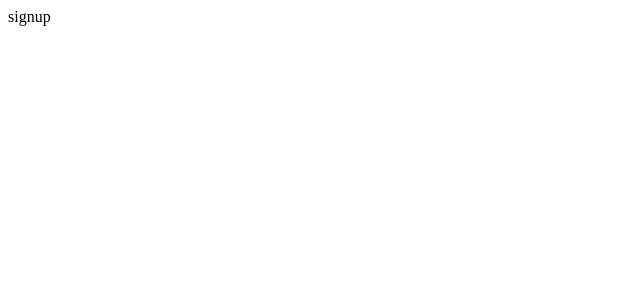
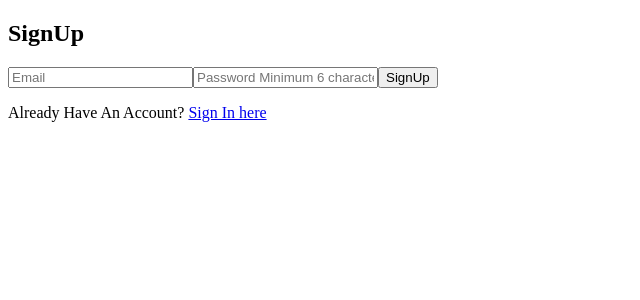
Before and after one commit to alexalextran/iotbay-10, a React (Create React App) app: page /signup in a window 1280 px wide. Shown: the top 300 px of the page, without its empty margins (0-640 px from the left). Built offline with nearby package versions, Linux system fonts and the light colour scheme.

Commit message:
basic html skeleton

```diff
--- a/src/Pages/LoginPage.jsx
+++ b/src/Pages/LoginPage.jsx
@@ -1,10 +1,22 @@
 import React from 'react';
+import { Link } from 'react-router-dom';
 
 const Loginpage = () => {
     return (
-        <div>
-            login page
+        <section className='signup'>
+
+        <div className='signupcard'>
+        <form>
+        <h1>Login</h1>
+        <input placeholder='Email' required ></input>
+        <input placeholder='Password Minimum 6 characters' required></input>
+        <button >Log In</button>
+        </form>
+
+        <p>Don't have an account? <Link to="/signup"><a id='signin__redirect'>Create an account here</a></Link></p>
+
         </div>
+        </section>
     );
 }
 
--- a/src/Pages/SignUpPage.jsx
+++ b/src/Pages/SignUpPage.jsx
@@ -1,10 +1,22 @@
 import React from 'react';
+import { Link } from 'react-router-dom';
 
 const Signuppage = () => {
     return (
-        <div>
-            signup
+        <section className='signup'>
+
+        <div className='signupcard'>
+        <form >
+        <h1>SignUp</h1>
+        <input placeholder='Email' required ></input>
+        <input placeholder='Password Minimum 6 characters' required></input>
+        <button >SignUp</button>
+        </form>
+
+        <p>Already Have An Account? <Link to="/login"><a id='signin__redirect'>Sign In here</a></Link></p>
+
         </div>
+        </section>
     );
 }
 
```
